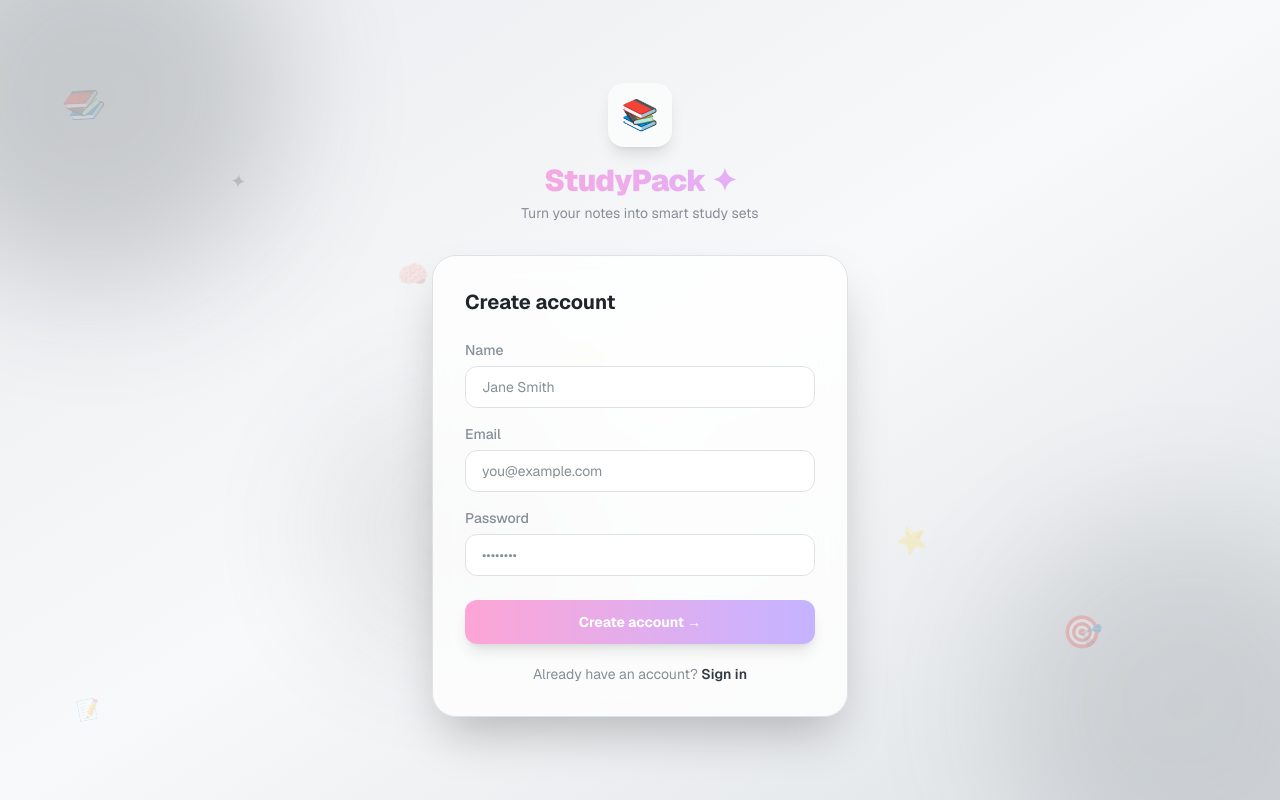
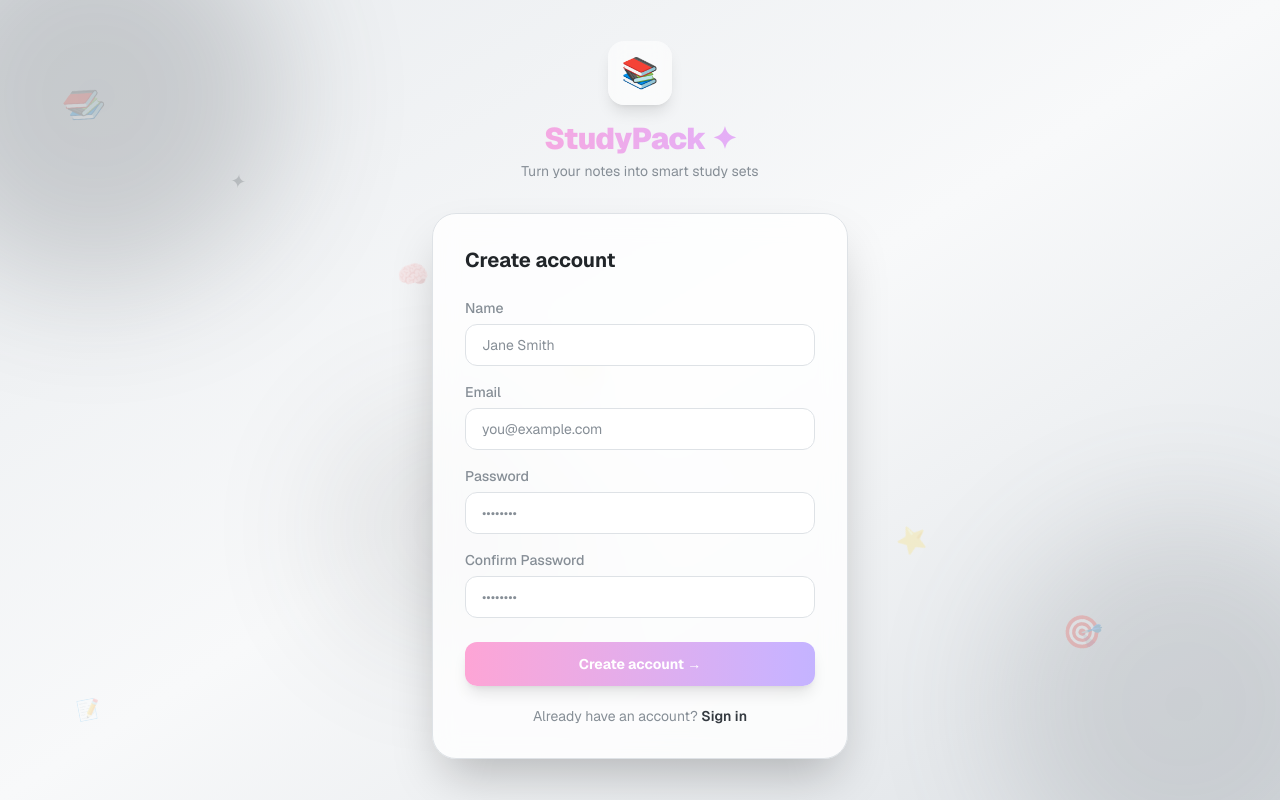
Before and after one commit to Rachana078/studypack, a Next.js app: page /signup in a window 1280 px wide. Built offline with nearby package versions, Linux system fonts and the light colour scheme; no server answers.

Commit message:
fixes for toggle, re-enter password

```diff
--- a/components/ThemeToggle.tsx
+++ b/components/ThemeToggle.tsx
@@ -9,15 +9,24 @@ const ICONS: Record<string, string> = { pink: '🌸', light: '☀️', dark: '
 export default function ThemeToggle() {
   const { theme, setTheme } = useTheme()
   const [mounted, setMounted] = useState(false)
+  const [current, setCurrent] = useState('pink')
 
-  useEffect(() => setMounted(true), [])
+  useEffect(() => {
+    setMounted(true)
+    const saved = localStorage.getItem('studypack-theme')
+    if (saved && THEMES.includes(saved)) setCurrent(saved)
+  }, [])
+
+  useEffect(() => {
+    if (theme && THEMES.includes(theme)) setCurrent(theme)
+  }, [theme])
+
   if (!mounted) return <div className="w-9 h-9" />
-
-  const current = THEMES.includes(theme ?? '') ? theme! : 'pink'
 
   function cycle() {
     const next = THEMES[(THEMES.indexOf(current) + 1) % THEMES.length]
     setTheme(next)
+    setCurrent(next)
   }
 
   return (
--- a/components/auth/AuthForm.tsx
+++ b/components/auth/AuthForm.tsx
@@ -13,10 +13,11 @@ interface AuthFormProps {
 const FLOATING_ITEMS = ['📚', '✦', '🧠', '💡', '✏️', '⭐', '🎯', '📝']
 
 export default function AuthForm({ mode, successMessage }: AuthFormProps) {
-  const [name, setName]         = useState('')
-  const [email, setEmail]       = useState('')
-  const [password, setPassword] = useState('')
-  const [error, setError]       = useState<string | null>(null)
+  const [name, setName]                   = useState('')
+  const [email, setEmail]                 = useState('')
+  const [password, setPassword]           = useState('')
+  const [confirmPassword, setConfirmPassword] = useState('')
+  const [error, setError]                 = useState<string | null>(null)
   const [loading, setLoading]   = useState(false)
   const router = useRouter()
   const supabase = createClient()
@@ -46,6 +47,12 @@ export default function AuthForm({ mode, successMessage }: AuthFormProps) {
     setError(null)
 
     if (mode === 'signup') {
+      if (password !== confirmPassword) {
+        setError('Passwords do not match')
+        setLoading(false)
+        return
+      }
+
       // Clear any existing session before signing up
       await supabase.auth.signOut()
 
@@ -177,6 +184,23 @@ export default function AuthForm({ mode, successMessage }: AuthFormProps) {
               />
             </div>
 
+            {mode === 'signup' && (
+              <div>
+                <label htmlFor="confirmPassword" className="block text-sm font-medium text-[var(--muted)] mb-1.5">
+                  Confirm Password
+                </label>
+                <input
+                  id="confirmPassword"
+                  type="password"
+                  required
+                  value={confirmPassword}
+                  onChange={e => setConfirmPassword(e.target.value)}
+                  placeholder="••••••••"
+                  className="w-full rounded-xl bg-[var(--surface)] border border-[var(--border)] px-4 py-2.5 text-sm text-[var(--text)] placeholder:text-[var(--muted)] focus:outline-none focus:ring-2 focus:ring-[var(--accent)] focus:border-transparent transition-colors"
+                />
+              </div>
+            )}
+
             {successMessage && (
               <div className="rounded-xl bg-green-500/10 border border-green-500/20 px-4 py-2.5 text-sm text-green-600">
                 {successMessage}
--- a/components/flashcards/FlashcardDeck.tsx
+++ b/components/flashcards/FlashcardDeck.tsx
@@ -56,7 +56,7 @@ export default function FlashcardDeck({ flashcards: initial }: FlashcardDeckProp
 
   const isDark  = mounted && theme === 'dark'
   const isLight = mounted && theme === 'light'
-  const isPink  = mounted && !isDark && !isLight
+  const isPink  = mounted && theme === 'pink'
 
   // Card face styles
   const frontFace = !mounted || isPink
```
